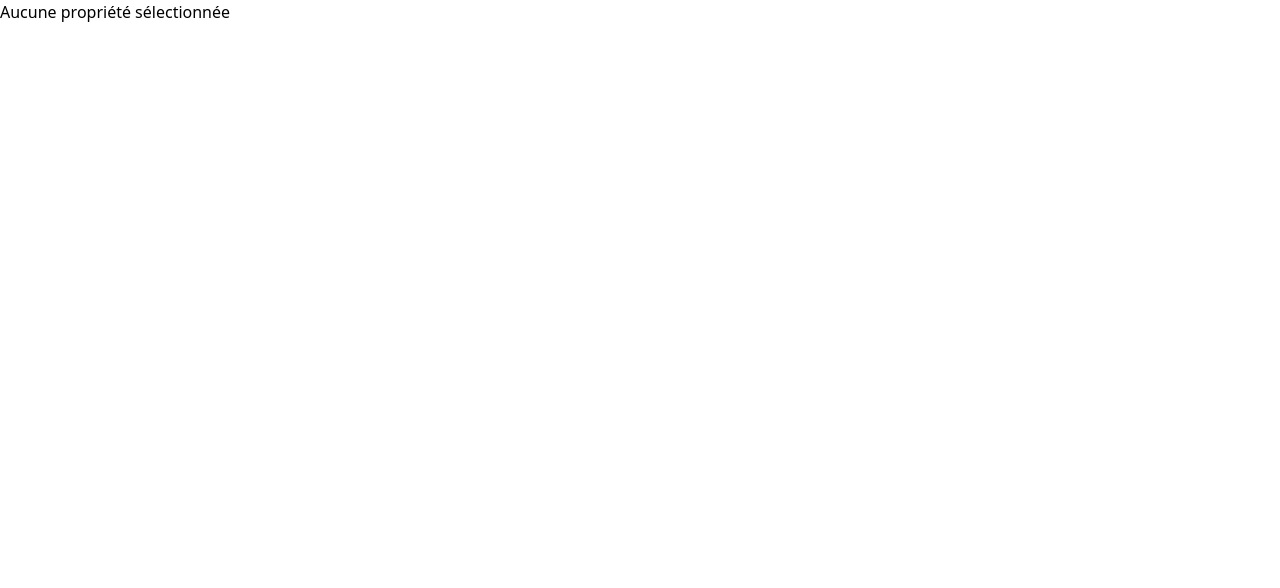
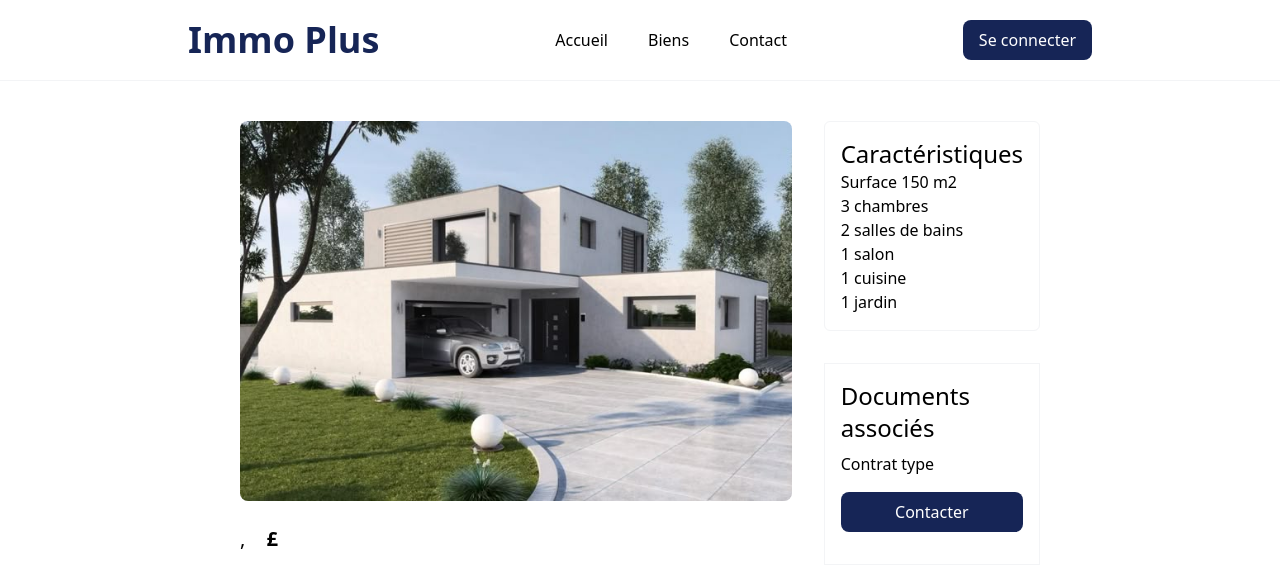
Before and after one commit to Idris-feudjio/immo_plus, a React (Vite) app: page /detail in a window 1280 px wide. Shown: the top 588 px of the page. Built offline with nearby package versions, Linux system fonts and the light colour scheme.

Commit message:
Add navigation into the pages

```diff
--- a/src/components/Header.tsx
+++ b/src/components/Header.tsx
@@ -1,30 +1,30 @@
+import { NavLink, useNavigate } from "react-router-dom";
 import Button from "./Button";
 
-type HeaderProps = {
-  goToHome: () => void;
-  goToLogin: () => void;
-};
+export default function Header() {
+  const navigate = useNavigate();
 
-export default function Header({ goToHome, goToLogin }: HeaderProps) {
   return (
     <>
       <header className="flex items-center justify-around my-5 mx-25">
         <h1 className="text-4xl text-blue-950 font-bold">Immo Plus</h1>
-        <nav>
+        {/*<nav>
           <ul className="flex gap-10 font-medium">
-            <li
-              onClick={goToHome}
-              className="cursor-pointer hover:text-blue-700"
-            >
-              Accueil
-            </li>
+            <li className="cursor-pointer hover:text-blue-700">Accueil</li>
             <li>Biens</li>
             <li>Contact</li>
           </ul>
-        </nav>
+        </nav>*/}
+        <ul className="flex gap-10 font-medium">
+          <NavLink to="/" className="hover:text-blue-700">
+            Accueil
+          </NavLink>
+          <NavLink to="/biens">Biens</NavLink>
+          <NavLink to="/contact">Contact</NavLink>
+        </ul>
         <Button
-          onClick={goToLogin}
-          className="rounded-lg text-white font-medium py-2 px-4 bg-blue-950"
+          onClick={() => navigate("/login")}
+          className="cursor-pointer rounded-lg text-white font-medium py-2 px-4 bg-blue-950"
         >
           Se connecter
         </Button>
--- a/src/pages/DetailPage.tsx
+++ b/src/pages/DetailPage.tsx
@@ -1,40 +1,26 @@
 import Header from "../components/Header";
 import img from "../assets/maison.jpeg";
 import Button from "../components/Button";
+import type { Property } from "../fake_data/fake_data";
 
 type DetailPageProps = {
-  property: any;
-  goToHome: () => void;
-  goToLogin: () => void;
+  property?: Property;
 };
-
-export default function DetailPage({
-  property,
-  goToHome,
-  goToLogin,
-}: DetailPageProps) {
-  if (!property) return <p>Aucune propriété sélectionnée</p>;
-
+export default function DetailPage({ property }: DetailPageProps) {
   return (
     <>
-      <Header goToHome={goToHome} goToLogin={goToLogin} />
+      <Header />
       <main className="my-10 mx-60 flex gap-8">
         <article className="flex-3">
           <img src={img} className="w-220 h-95 object-cover rounded-lg" />
           <div className="py-5">
-            <p className="text-3xl font-medium">Villa Moderne</p>
+            <p className="text-3xl font-medium">{property?.name}</p>
             <p className="py-1 text-xl font-light">
-              Marseille, Saint-Victor
-              <span className="ml-4 font-bold"> 800000 £</span>
+              {property?.city}, {property?.street}
+              <span className="ml-4 font-bold"> {property?.price} £</span>
             </p>
-            <p className="pb-1 text-lg">Disponible</p>
-            <p>
-              Une jolie maison blanche au style épuré, offrant une atmosphère
-              lumineuse et accueillante. Sa façade claire et soignée lui donne
-              un charme discret, parfait pour profiter d’un cadre paisible.
-              L’ambiance chaleureuse de cette maison en fait un lieu idéal pour
-              s’installer et se sentir rapidement chez soi.
-            </p>
+            <p className="pb-1 text-lg">{property?.disponibility}</p>
+            <p>{property?.description}</p>
           </div>
         </article>
         <aside className="flex-1 ">
--- a/src/pages/HomePage.tsx
+++ b/src/pages/HomePage.tsx
@@ -1,22 +1,13 @@
+import { Link } from "react-router-dom";
 import Button from "../components/Button";
 import Card from "../components/Card";
 import Header from "../components/Header";
 import { propertyData } from "../fake_data/fake_data";
 
-type HomePageProps = {
-  goToDetail: (property: any) => void;
-  goToLogin: () => void;
-  goToHome: () => void;
-};
-
-export default function HomePage({
-  goToDetail,
-  goToHome,
-  goToLogin,
-}: HomePageProps) {
+export default function HomePage() {
   return (
     <>
-      <Header goToHome={goToHome} goToLogin={goToLogin} />
+      <Header />
       <main className="my-10 mx-60">
         <section className="px-15 py-5 gap-6 border border-gray-100 rounded-2xl">
           <h2 className="text-2xl font-semibold text-blue-950 pb-6">
@@ -52,16 +43,9 @@ export default function HomePage({
         <section className="py-10 flex flex-wrap gap-4 justify-center items-center">
           {propertyData &&
             propertyData.map((property, key) => (
-              <Card
-                key={key}
-                city={property.city}
-                disponibility={property.disponibility}
-                imgsrc={property.imgsrc}
-                localType={property.local}
-                price={property.price}
-                street={property.street}
-                onClick={() => goToDetail(property)}
-              />
+              <Link to="/detail">
+                <Card key={key} property={property} />
+              </Link>
             ))}
         </section>
       </main>
--- a/src/pages/LoginPage.tsx
+++ b/src/pages/LoginPage.tsx
@@ -2,7 +2,7 @@ import { useState } from "react";
 import LoginForm from "../components/LoginForm";
 import InscriptionForm from "../components/InscriptionForm";
 
-export default function LoginPage({ goToHome }: { goToHome: () => void }) {
+export default function LoginPage() {
   const [activeTab, setActiveTab] = useState<"login" | "signup">("login");
 
   return (
@@ -37,13 +37,6 @@ export default function LoginPage({ goToHome }: { goToHome: () => void }) {
           </div>
 
           {activeTab === "login" ? <LoginForm /> : <InscriptionForm />}
-
-          <button
-            onClick={goToHome}
-            className="mt-6 w-full rounded-md text-white font-medium py-2 px-4 bg-gray-500"
-          >
-            Retour à l’accueil
-          </button>
         </div>
       </div>
     </div>
```
